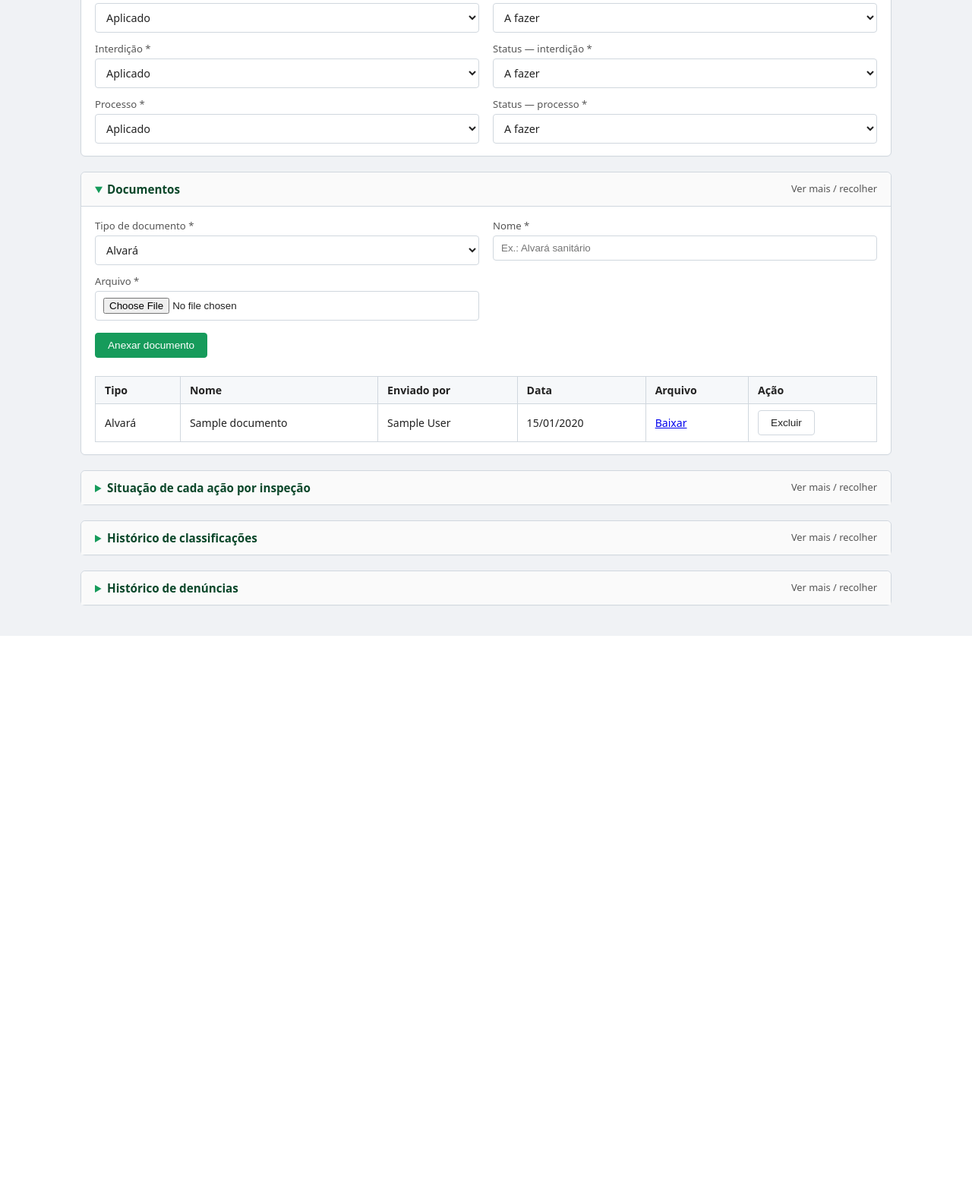
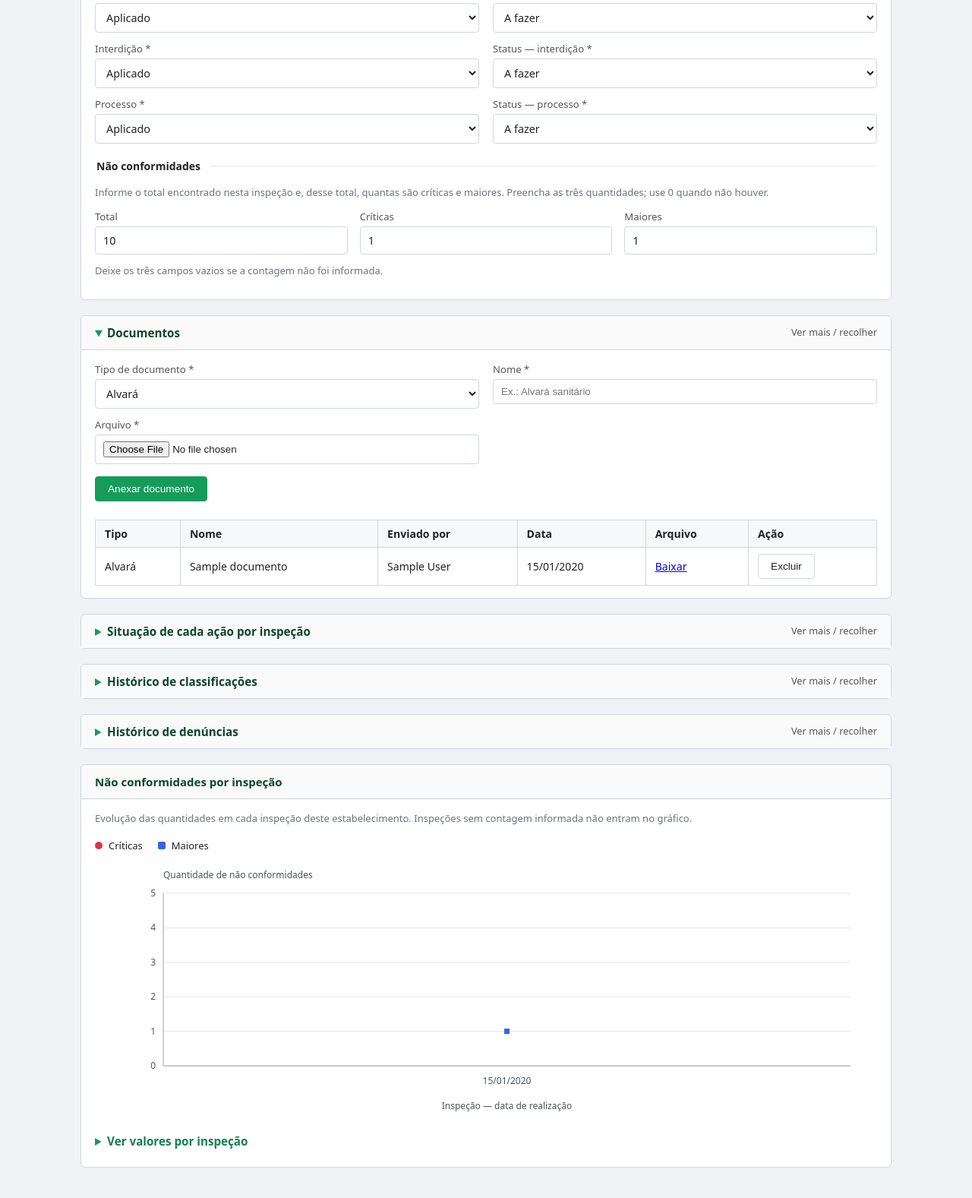
Before and after one commit to joaocos74/sistema_django2.0, a Django app: page /register/analisar/1/ in a window 1280 px wide. Shown: the part 1386-2963 px from the top of the page at 76% size. Before the commit the page ends 2223 px from the top, so only its background shows below. Run offline with Django 5.2, Linux system fonts and the light colour scheme; a user stored in the database is signed in; tables that the repository leaves empty hold one stand-in row (values such as "Sample post"); parts of the project's set-up code (start-up, migrations or seed data) failed here and were passed over.

Commit message:
Registra nao conformidades por inspecao e exibe evolucao no cadastro

```diff
--- a/register/forms.py
+++ b/register/forms.py
@@ -196,10 +196,12 @@ class InspecaoForm(forms.ModelForm):
             'inspecao_status', 'ano_previsto', 'mes_previsto', 'data_realizacao', 'data_alvara', 'obs',
             'plano_aplicado', 'plano_status', 'termo_ciencia', 'termo_status',
             'interdicao', 'interdicao_status', 'processo', 'processo_status',
+            'nc_total', 'nc_criticas', 'nc_maiores',
         )
         labels = {
             'ano_previsto': 'Ano previsto', 'mes_previsto': 'Mês previsto',
             'data_realizacao': 'Data de realização', 'obs': 'Observações',
+            'nc_total': 'Total', 'nc_criticas': 'Críticas', 'nc_maiores': 'Maiores',
         }
         widgets = {
             'data_realizacao': forms.DateInput(format='%Y-%m-%d', attrs={'type': 'date'}),
@@ -214,6 +216,8 @@ class InspecaoForm(forms.ModelForm):
             self.fields[name].input_formats = ('%Y-%m-%d', '%d/%m/%Y', '%d-%m-%Y')
         self.fields['mes_previsto'].widget.attrs.update({'min': 1, 'max': 12, 'placeholder': 'De 1 a 12'})
         self.fields['ano_previsto'].widget.attrs.update({'min': 1, 'max': 9999, 'placeholder': 'Ex.: 2026'})
+        for nome in Vigilancia.campos_nao_conformidades:
+            self.fields[nome].widget.attrs.update({'min': 0, 'step': 1, 'placeholder': 'Ex.: 0'})
         for field in self.fields.values():
             field.widget.attrs['class'] = 'form-control'
         for titulo, acao, status in self.acoes:
@@ -224,7 +228,12 @@ class InspecaoForm(forms.ModelForm):
 
     @property
     def sections(self):
-        return [('Inspeção', [self[nome] for nome in self.Meta.fields])]
+        return [('Inspeção', [self[nome] for nome in self.Meta.fields
+                             if nome not in Vigilancia.campos_nao_conformidades])]
+
+    @property
+    def nao_conformidades(self):
+        return [self[nome] for nome in Vigilancia.campos_nao_conformidades]
 
     def clean(self):
         data = super().clean()
--- /dev/null
+++ b/register/static/register/css/nao_conformidades.css
@@ -0,0 +1,29 @@
+.nc-campos { min-width: 0; margin: 20px 0 0; padding: 16px 0 0; border: 0; border-top: 1px solid #e5e7eb; }
+.nc-campos legend { padding-right: 12px; font-size: 14px; font-weight: 600; color: #222; }
+.nc-grid { display: grid; grid-template-columns: repeat(3, minmax(0, 1fr)); gap: 16px; margin: 12px 0; }
+.nc-grid .form-group { min-width: 0; }
+.nc-ajuda, .nc-vazio { margin: 0 0 12px; color: #6b7280; font-size: 13px; line-height: 1.5; }
+.nc-indicador { min-width: 0; }
+.nc-indicador h2 { margin: 0; font-size: 15px; }
+.nc-legenda { display: flex; flex-wrap: wrap; gap: 20px; margin: 16px 0; padding: 0; list-style: none; font-size: 13px; }
+.nc-legenda li { display: flex; align-items: center; gap: 8px; }
+.nc-cor { width: 10px; height: 10px; border-radius: 50%; }
+.nc-cor-criticas { background: #dc3545; }
+.nc-cor-maiores { background: #3563e9; border-radius: 2px; }
+.nc-grafico { overflow-x: auto; width: 100%; scrollbar-width: thin; }
+.nc-grafico svg { display: block; max-width: none; font-family: inherit; }
+.nc-grafico text { fill: #4b5563; font-size: 12px; }
+.nc-grafico .nc-grade { stroke: #e5e7eb; stroke-width: 1; }
+.nc-grafico .nc-eixo { stroke: #9ca3af; stroke-width: 1; }
+.nc-grafico .nc-ponto:focus { outline: 2px solid #169b5b; outline-offset: 3px; }
+.nc-grafico:focus-visible { outline: 2px solid #169b5b; outline-offset: 2px; }
+.nc-valores { margin-top: 16px; font-size: 13px; }
+.nc-valores summary { cursor: pointer; color: #12804b; padding: 8px 0; }
+.nc-valores caption { text-align: left; padding: 12px 0; font-size: 13px; }
+.nc-vazio { padding: 20px 0; }
+@media (max-width: 600px) { .nc-grid { gap: 8px; } }
+@media print {
+    .nc-grafico { overflow: visible; }
+    .nc-grafico svg { width: 100%; height: auto; }
+    .nc-cor, .nc-grafico svg { print-color-adjust: exact; -webkit-print-color-adjust: exact; }
+}
--- /dev/null
+++ b/register/static/register/js/nao_conformidades.js
@@ -0,0 +1,76 @@
+(() => {
+  'use strict';
+  const date = document.getElementById('id_data_realizacao');
+  const fields = ['id_nc_total', 'id_nc_criticas', 'id_nc_maiores'].map(id => document.getElementById(id));
+  if (date && fields.every(Boolean)) {
+    const originalDate = date.value, originalValues = fields.map(field => field.value);
+    let edited = false;
+    const validate = () => {
+      const any = fields.some(field => field.value !== '');
+      fields.forEach(field => { field.required = any; });
+      date.required = any;
+      const [total, critical, major] = fields.map(field => field.valueAsNumber);
+      fields[0].setCustomValidity(critical + major > total ? 'A soma de críticas e maiores não pode ultrapassar o total.' : '');
+    };
+    fields.forEach(field => field.addEventListener('input', () => { edited = true; validate(); }));
+    date.addEventListener('change', () => {
+      if (!edited) {
+        fields.forEach((field, index) => { field.value = date.value === originalDate ? originalValues[index] : ''; });
+        document.getElementById('nc-aviso-data').hidden = date.value === originalDate || originalValues.every(value => value === '');
+      }
+      validate();
+    });
+    validate();
+  }
+  const root = document.getElementById('nc-grafico');
+  const source = document.getElementById('nc-dados');
+  if (!root || !source) return;
+  const data = JSON.parse(source.textContent);
+  if (!data.length) return;
+  const ns = 'http://www.w3.org/2000/svg';
+  const node = (tag, attrs = {}, text = '') => {
+    const el = document.createElementNS(ns, tag);
+    Object.entries(attrs).forEach(([key, value]) => el.setAttribute(key, value));
+    if (text) el.textContent = text;
+    return el;
+  };
+  const width = Math.max(640, root.clientWidth, data.length * 100 + 100);
+  const height = 330, left = 90, right = width - 35, top = 38, bottom = 265;
+  const maximum = data.reduce((max, row) => Math.max(max, row.criticas, row.maiores), 0);
+  const step = Math.max(1, Math.ceil(maximum / 5)), ceiling = step * 5;
+  const x = (index) => data.length === 1 ? (left + right) / 2 : left + index * (right - left) / (data.length - 1);
+  const y = (value) => bottom - value * (bottom - top) / ceiling;
+  const svg = node('svg', {viewBox: '0 0 ' + width + ' ' + height, width, height, role: 'img',
+    'aria-labelledby': 'nc-svg-title nc-svg-desc'});
+  svg.append(node('title', {id: 'nc-svg-title'}, 'Não conformidades críticas e maiores por inspeção'));
+  svg.append(node('desc', {id: 'nc-svg-desc'}, 'Datas no eixo horizontal e quantidades no eixo vertical. Consulte os valores na tabela abaixo.'));
+  svg.append(node('text', {x: left, y: 18}, 'Quantidade de não conformidades'));
+  for (let tick = 0; tick <= 5; tick++) {
+    const value = tick * step;
+    svg.append(node('line', {x1: left, x2: right, y1: y(value), y2: y(value), class: 'nc-grade'}));
+    svg.append(node('text', {x: left - 10, y: y(value) + 4, 'text-anchor': 'end'}, String(value)));
+  }
+  svg.append(node('line', {x1: left, x2: left, y1: top, y2: bottom, class: 'nc-eixo'}));
+  svg.append(node('line', {x1: left, x2: right, y1: bottom, y2: bottom, class: 'nc-eixo'}));
+  data.forEach((row, index) => svg.append(node('text', {x: x(index), y: bottom + 24, 'text-anchor': 'middle'}, row.data)));
+  svg.append(node('text', {x: (left + right) / 2, y: height - 8, 'text-anchor': 'middle'}, 'Inspeção — data de realização'));
+  for (const [key, label, color] of [['criticas', 'Críticas', '#dc3545'], ['maiores', 'Maiores', '#3563e9']]) {
+    svg.append(node('polyline', {points: data.map((row, index) => x(index) + ',' + y(row[key])).join(' '),
+      fill: 'none', stroke: color, 'stroke-width': 2.5, 'stroke-dasharray': key === 'maiores' ? '6 3' : 'none'}));
+    data.forEach((row, index) => {
+      const text = 'Inspeção #' + row.id + ' — ' + row.data + ': ' + label + ' ' + row[key] + '; total ' + row.total;
+      const marker = key === 'criticas'
+        ? node('circle', {cx: x(index), cy: y(row[key]), r: 5})
+        : node('rect', {x: x(index) - 4, y: y(row[key]) - 4, width: 8, height: 8});
+      marker.setAttribute('fill', color);
+      marker.setAttribute('stroke', '#fff');
+      marker.setAttribute('stroke-width', '1');
+      marker.setAttribute('tabindex', '0');
+      marker.setAttribute('class', 'nc-ponto');
+      marker.setAttribute('aria-label', text);
+      marker.append(node('title', {}, text));
+      svg.append(marker);
+    });
+  }
+  root.append(svg);
+})();
--- a/register/templates/register/analisar.html
+++ b/register/templates/register/analisar.html
@@ -1,6 +1,7 @@
 {% extends 'register/base.html' %}
 {% load static %}
 {% block title %}Analisar — {{ estabelecimento.nome_fantasia }}{% endblock %}
+{% block extra_css %}<link rel="stylesheet" href="{% static 'register/css/nao_conformidades.css' %}?v=1">{% endblock %}
 {% block actions %}
 <a href="{% url 'register_view:pesquisar' %}" class="btn btn-secundary">Voltar</a>
 <a href="{% url 'termos:auto_termo' estabelecimento.pk %}" target="_blank" rel="noopener" class="btn btn-tertiary">Auto Termo</a>
@@ -31,6 +32,18 @@
                         {% if field.help_text %}<small>{{ field.help_text }}</small>{% endif %}
                     </div>{% endfor %}
                 </div>
+                <fieldset class="nc-campos">
+                    <legend>Não conformidades</legend>
+                    <p class="nc-ajuda">Informe o total encontrado nesta inspeção e, desse total, quantas são críticas e maiores. Preencha as três quantidades; use 0 quando não houver.</p>
+                    <div class="nc-grid">
+                        {% for field in inspecao_form.nao_conformidades %}<div class="form-group">
+                            <label for="{{ field.id_for_label }}">{{ field.label }}</label>
+                            {{ field }}{{ field.errors }}
+                        </div>{% endfor %}
+                    </div>
+                    <p class="nc-ajuda">Deixe os três campos vazios se a contagem não foi informada.</p>
+                    <p id="nc-aviso-data" class="nc-ajuda" role="status" hidden>Data alterada: informe as quantidades da nova inspeção.</p>
+                </fieldset>
             </div>
         </details>
         {% endfor %}
@@ -86,5 +99,9 @@
 </details>
 
 {% include 'denuncias/historico.html' %}
+{% include 'register/partials/nao_conformidades.html' %}
 {% endblock %}
-{% block scripts %}<script src="{% static 'register/js/analisar.js' %}" defer></script>{% endblock %}
+{% block scripts %}
+<script src="{% static 'register/js/analisar.js' %}" defer></script>
+<script src="{% static 'register/js/nao_conformidades.js' %}?v=1" defer></script>
+{% endblock %}
--- /dev/null
+++ b/register/templates/register/partials/nao_conformidades.html
@@ -0,0 +1,27 @@
+<section class="card nc-indicador" aria-labelledby="nc-titulo">
+    <div class="card__header"><h2 id="nc-titulo">Não conformidades por inspeção</h2></div>
+    <div class="card__body">
+        <p class="nc-ajuda">Evolução das quantidades em cada inspeção deste estabelecimento. Inspeções sem contagem informada não entram no gráfico.</p>
+        {% if nao_conformidades %}
+        <ul class="nc-legenda" aria-label="Legenda do gráfico">
+            <li><span class="nc-cor nc-cor-criticas" aria-hidden="true"></span>Críticas</li>
+            <li><span class="nc-cor nc-cor-maiores" aria-hidden="true"></span>Maiores</li>
+        </ul>
+        <div id="nc-grafico" class="nc-grafico" tabindex="0" role="region" aria-label="Evolução de não conformidades. Role horizontalmente para ver todas as inspeções."></div>
+        <noscript>Ative o JavaScript para visualizar o gráfico. Os valores estão na tabela abaixo.</noscript>
+        <details class="analysis-panel nc-valores">
+            <summary>Ver valores por inspeção</summary>
+            <div class="table-wrapper"><table class="table">
+                <caption>Quantidades registradas por inspeção</caption>
+                <thead><tr><th scope="col">Inspeção</th><th scope="col">Data de realização</th><th scope="col">Total</th><th scope="col">Críticas</th><th scope="col">Maiores</th></tr></thead>
+                <tbody>{% for item in nao_conformidades %}<tr>
+                    <td>#{{ item.id }}</td><td>{{ item.data }}</td><td>{{ item.total }}</td><td>{{ item.criticas }}</td><td>{{ item.maiores }}</td>
+                </tr>{% endfor %}</tbody>
+            </table></div>
+        </details>
+        {% else %}
+        <p class="nc-vazio">Nenhuma contagem de não conformidades informada. Preencha os campos na aba Inspeção e salve para acompanhar a evolução.</p>
+        {% endif %}
+    </div>
+</section>
+{{ nao_conformidades|json_script:"nc-dados" }}
--- a/register/views.py
+++ b/register/views.py
@@ -344,6 +344,13 @@ def _contexto_analise(request, estabelecimento, pode_editar, form=None, inspecao
             form.fields['fiscal_responsavel'].queryset = User.objects.filter(Q(is_active=True) | Q(pk=vigilancia.fiscal_id))
     if inspecao_form is None:
         inspecao_form = InspecaoForm(instance=vigilancia)
+    nao_conformidades = [
+        {'id': item.pk, 'data': item.data_realizacao.strftime('%d/%m/%Y'),
+         'total': item.nc_total, 'criticas': item.nc_criticas, 'maiores': item.nc_maiores}
+        for item in estabelecimento.fiscalizacoes.filter(
+            data_realizacao__isnull=False, nc_total__isnull=False,
+        ).order_by('data_realizacao', 'pk')
+    ]
     return {
         'estabelecimento': estabelecimento, 'licenca': estabelecimento,
         'numero_pasta_form': NumeroPastaForm(initial={'numero_pasta': estabelecimento.numero_pasta}),
@@ -353,6 +360,7 @@ def _contexto_analise(request, estabelecimento, pode_editar, form=None, inspecao
         'vigilancia': vigilancia, 'pode_editar': pode_editar,
         'historico_tipos': estabelecimento.tipos.select_related('alterado_por').order_by('created_at', 'id'),
         'historico_vigilancias': estabelecimento.fiscalizacoes.select_related('fiscal').order_by('created_at', 'id'),
+        'nao_conformidades': nao_conformidades,
         'documentos': estabelecimento.documentos.select_related('enviado_por').order_by('-id'),
         'historico_denuncias': estabelecimento.denuncias.select_related('fiscal_responsavel').order_by('-data_criacao', '-pk'),
         'tipos_documento': Documento.TipoDocumento.choices,
@@ -570,6 +578,9 @@ def analisar_estabelecimento_view(request, pk):
                 mes = request.POST.get('mes_previsto', '').strip()
                 vigilancia.mes_previsto = int(mes) if mes else None
                 vigilancia.obs = texto_livre(request.POST.get('obs', request.POST.get('observacoes', vigilancia.obs)))
+                if any(campo in request.POST for campo in Vigilancia.campos_nao_conformidades):
+                    for campo in Vigilancia.campos_nao_conformidades:
+                        setattr(vigilancia, campo, inspecao_form.cleaned_data[campo])
                 for titulo, acao, status in InspecaoForm.acoes:
                     setattr(vigilancia, acao, inspecao_form.cleaned_data[acao])
                     setattr(vigilancia, status, inspecao_form.cleaned_data.get(status))
```
Also changed, not shown: register/models.py (+39 -0 lines), register/tests/test_nao_conformidades.py (added, +146 -0 lines), register/migrations/0011_nao_conformidades.py (added).
